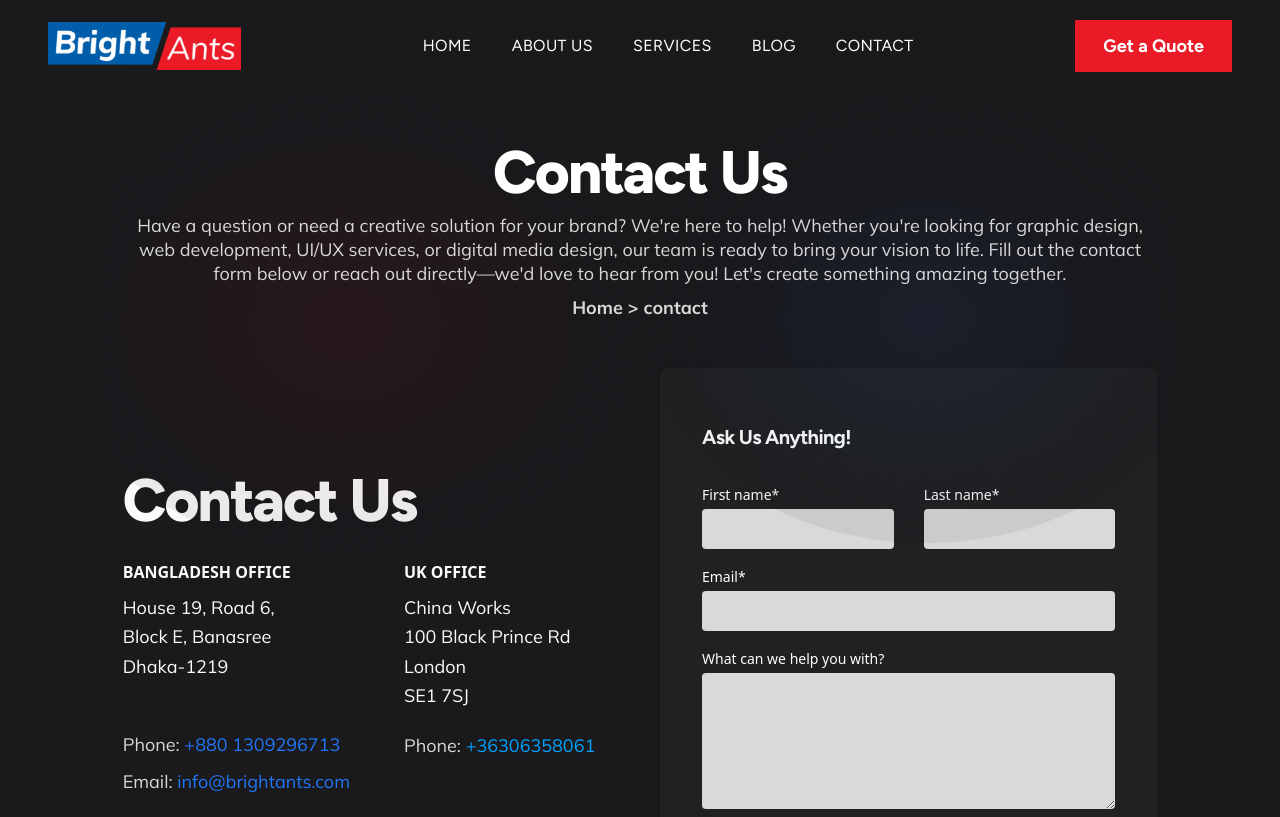
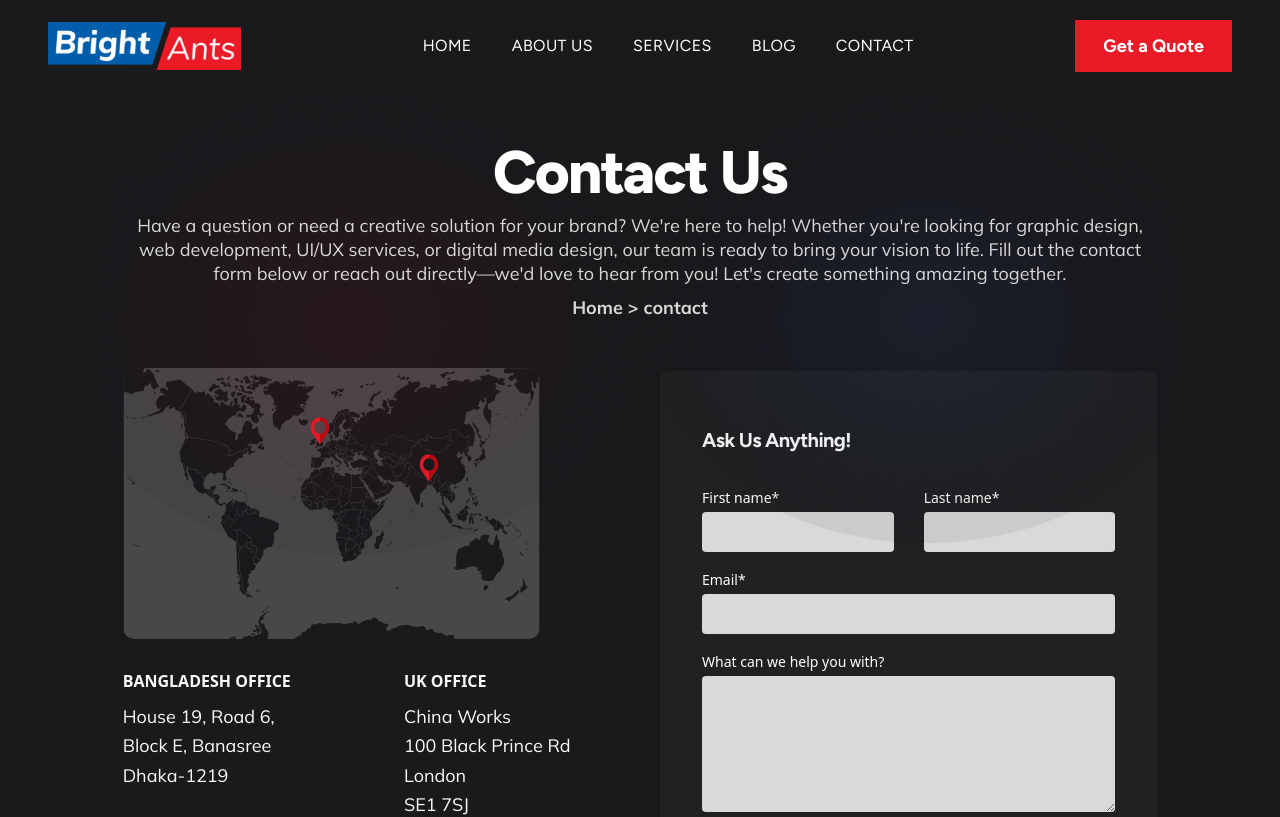
Before and after one commit to ArnavAsif/bright-ants, a React (Vite) app: page /contact in a window 1280 px wide. Shown: the top 817 px of the page. Built offline with nearby package versions, Linux system fonts and the light colour scheme.

Commit message:
error fixed

```diff
--- a/src/components/Service/DigitalMediaDesign.jsx
+++ b/src/components/Service/DigitalMediaDesign.jsx
@@ -34,7 +34,7 @@ const DigitalMediaDesign = () => {
     };
     return (
         <div className='w-11/12 mx-auto pt-[96px] pb-12 relative z-10 overflow-hidden'>
-            <div className="hidden lg:block absolute inset-0 max-w-[1173px] mx-auto left-0 right-0 z-0 opacity-60 pointer-events-none">
+            <div className="hidden lg:block absolute inset-0 max-w-[1173px] mx-auto left-0 right-0 z-0 opacity-70 pointer-events-none">
                 <div className="grid grid-cols-2 h-full">
                     <img src={redBg} alt="Red BG" className="w-full object-contain" />
                     <img src={blueBg} alt="Blue BG" className="w-full object-contain" />
--- a/src/components/Service/ServiceHome.jsx
+++ b/src/components/Service/ServiceHome.jsx
@@ -91,7 +91,7 @@ const ServiceHome = () => {
     return (
 
         <div className='max-w-[1310px] mx-auto pt-[96px] pb-12 relative z-10 overflow-hidden'>
-            <div className="hidden lg:block absolute inset-0 max-w-[1173px] mx-auto left-0 right-0 z-0 opacity-50 pointer-events-none">
+            <div className="hidden lg:block absolute inset-0 max-w-[1173px] mx-auto left-0 right-0 z-0 opacity-70 pointer-events-none">
                 <div className="grid grid-cols-2 h-full">
                     <img src={redBg} alt="Red BG" className="w-full object-contain" />
                     <img src={blueBg} alt="Blue BG" className="w-full object-contain" />
--- a/src/components/contact/ContactUs.jsx
+++ b/src/components/contact/ContactUs.jsx
@@ -3,6 +3,7 @@ import redBg from '../../assets/bg-we.png';
 import blueBg from '../../assets/bg-blue.png';
 import { useState } from 'react';
 import UpgradeThankYouModal from '../shared/UpgradeThankYouModal';
+import map from '../../assets/map.svg'
 
 const ContactUs = () => {
 
@@ -69,8 +70,8 @@ const ContactUs = () => {
                 {/* Contact Info */}
                 <div className="flex-1 flex justify-center md:justify-start items-center">
                     <div>
-                        <h2 className="text-[34px] md:text-6xl text-[#FAFAFA] font-extrabold mb-[30px]">Contact Us</h2>
-
+                        <h2 className="lg:hidden text-[34px] md:text-6xl text-[#FAFAFA] font-extrabold mb-[30px]">Contact Us</h2>
+                        <img className='hidden lg:flex mb-[30px] w-fit' src={map} alt="Map" />
                         <div className="flex flex-col md:flex-row gap-10 md:gap-[54px]">
                             {/* Bangladesh Office */}
                             <div className="mb-8">
```
Also changed, not shown: src/assets/map.svg (added).
